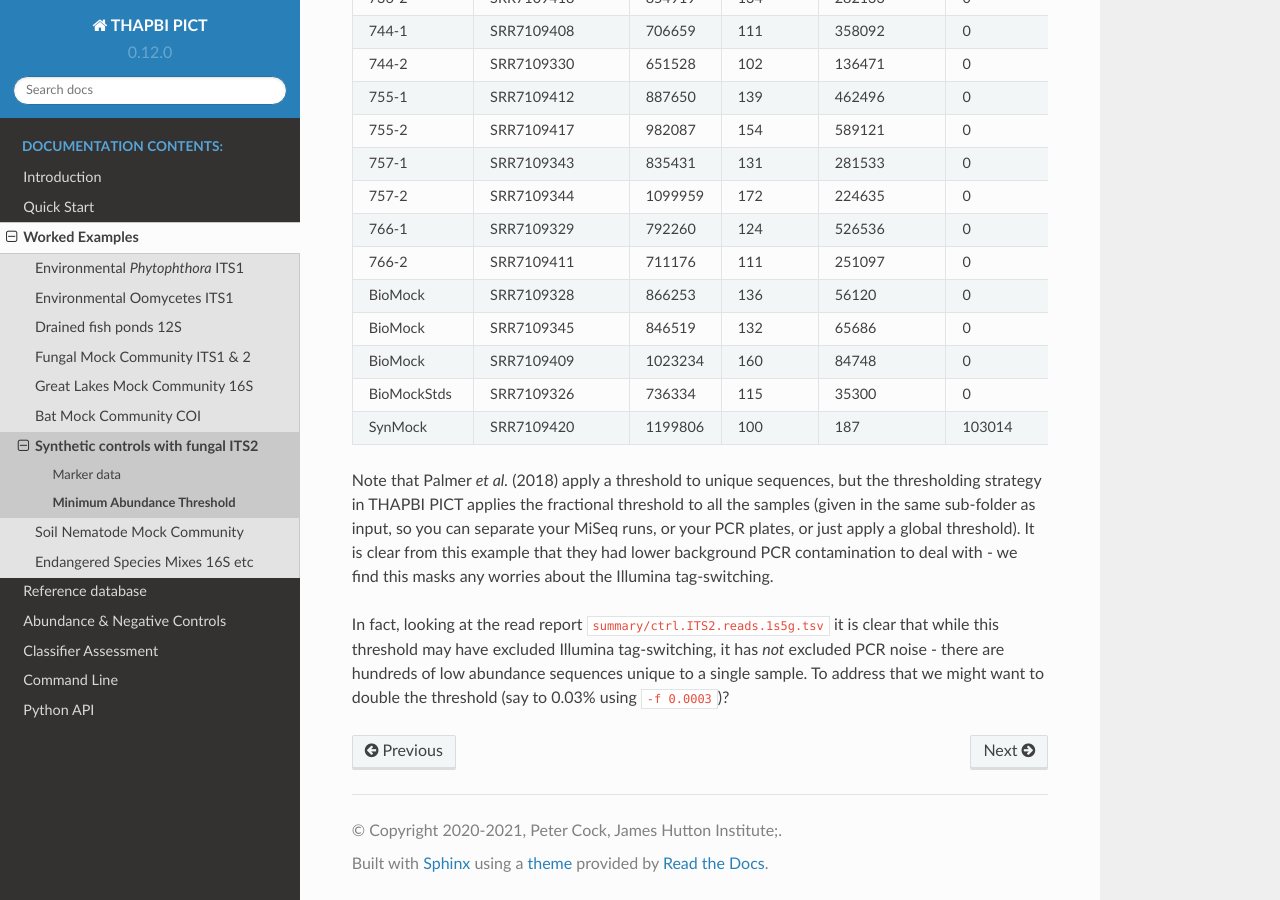
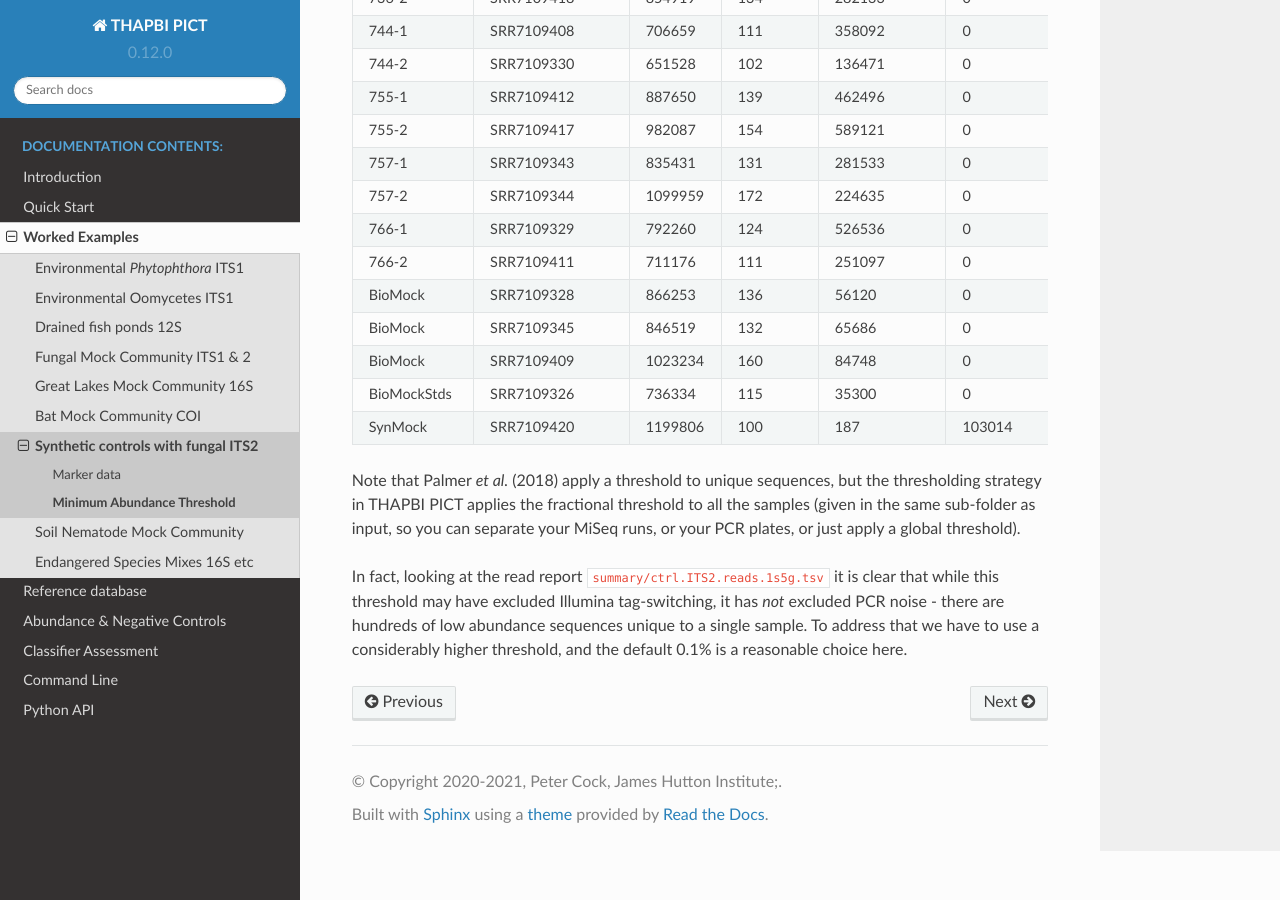
Before and after one commit to peterjc/thapbi-pict, a Sphinx documentation site: the page built from docs/examples/synthetic_mycobiome/abundance.rst, in a window 1280 px wide and 900 px high, scrolled down 3600 px. Built offline with Sphinx 7.4.7 and the Read the Docs theme 2.0.0, drawn with Linux system fonts in a browser that asks for light colours; pages that are not in the unit, such as notebooks, are missing from menus.

Commit message:
Rework text about excluding PCR noise
Suggestion about doubling the threshold to exclude tag-switching was not nearly enough.

[ci skip]

```diff
--- a/docs/examples/synthetic_mycobiome/abundance.rst
+++ b/docs/examples/synthetic_mycobiome/abundance.rst
@@ -160,16 +160,13 @@ BioMock       SRR7109409        1023234  160       84748         0            71
 BioMockStds   SRR7109326        736334   115       35300         0            526317
 SynMock       SRR7109420        1199806  100       187           103014       885058
 ============= ================= ======== ========= ============= ============ ==========
-
 Note that Palmer *et al.* (2018) apply a threshold to unique sequences, but
 the thresholding strategy in THAPBI PICT applies the fractional threshold to
 all the samples (given in the same sub-folder as input, so you can separate
-your MiSeq runs, or your PCR plates, or just apply a global threshold). It is
-clear from this example that they had lower background PCR contamination to
-deal with - we find this masks any worries about the Illumina tag-switching.
+your MiSeq runs, or your PCR plates, or just apply a global threshold).
 
 In fact, looking at the read report ``summary/ctrl.ITS2.reads.1s5g.tsv`` it is
 clear that while this threshold may have excluded Illumina tag-switching, it
 has *not* excluded PCR noise - there are hundreds of low abundance sequences
-unique to a single sample. To address that we might want to double the
-threshold (say to 0.03% using ``-f 0.0003``)?
+unique to a single sample. To address that we have to use a considerably
+higher threshold, and the default 0.1% is a reasonable choice here.
```
